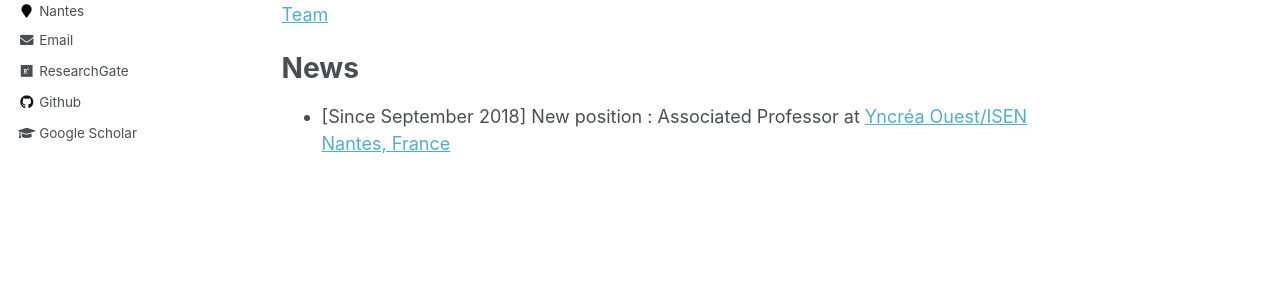
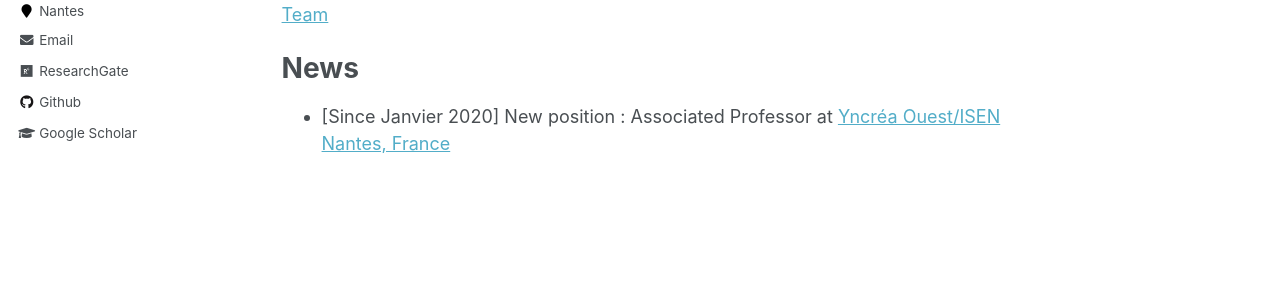
Before and after one commit to VincentTariel/vincenttariel.github.io, a Jekyll site: the page built from _pages/about.md, in a window 1280 px wide. Shown: the part 402-700 px from the top of the page. Built offline with Jekyll 4.4.1, drawn with Linux system fonts in a browser that asks for light colours.

```diff
--- a/_pages/about.md
+++ b/_pages/about.md
@@ -16,4 +16,4 @@ I received the master’s degree in material science in 2006 at École nationale
 
 News
 ======
-* [Since September 2018] New position : Associated Professor at [Yncréa Ouest/ISEN Nantes, France](https://isen-nantes.fr/)
+* [Since Janvier 2020] New position : Associated Professor at [Yncréa Ouest/ISEN Nantes, France](https://isen-nantes.fr/)
```
Also changed, not shown: _pages/teaching.md (+1 -0 lines).
